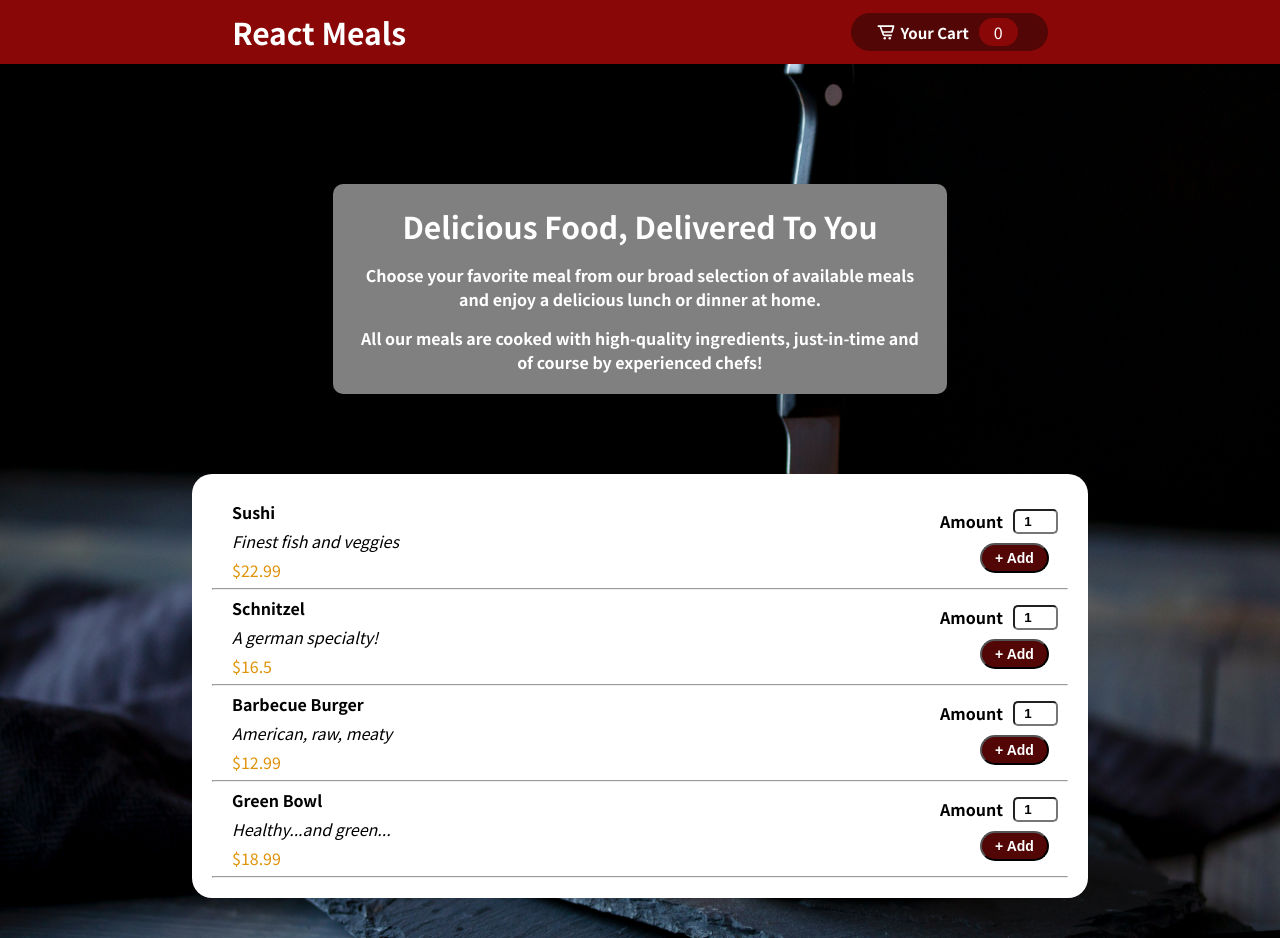
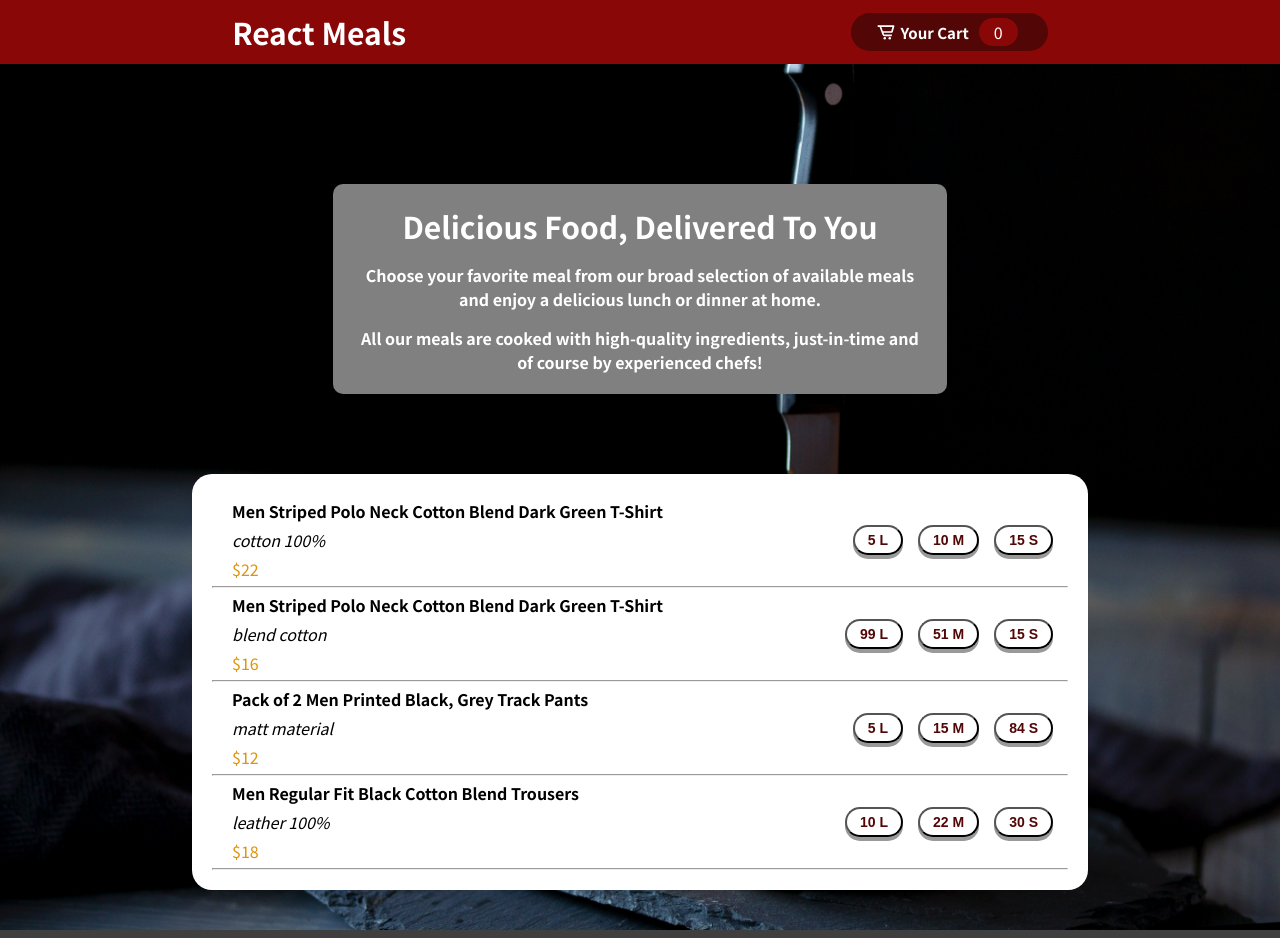
Before and after one commit to vikash-rajpoot-14/react-sharpner-proj-test, a React (Create React App) app: page / in a window 1280 px wide. Built offline with nearby package versions, Linux system fonts and the light colour scheme.

Commit message:
test-project

```diff
--- a/src/App.js
+++ b/src/App.js
@@ -24,7 +24,7 @@ function App() {
     <CartContext.Provider value={{cartItem :cartItem,setCartItem:setCartItem}}>
     <Wrapper>
       <Cart cart={cart} setCart={setCart}/>
-      <Header  cart={cart} setCart={setCart}/>
+      <Header cart={cart} setCart={setCart} />
       <Main />
     </Wrapper>
     </CartContext.Provider>
--- a/src/component/Cart/Cart.js
+++ b/src/component/Cart/Cart.js
@@ -7,7 +7,7 @@ const Wrapper = styled.div`
 position: absolute;
 top: 20%;
 left :29%;
-min-width:40vw;
+min-width:60vw;
 background-color :white;
 box-shadow : 100px 100px 400px black,-100px -100px 400px black,100px -100px 400px black,-100px 100px 400px black;
 color : black;
@@ -27,7 +27,8 @@ const List = styled.ul`
 
 const Name = styled.p`
 font-weight : bold;
-font-size : 20px;
+font-size : 15px;
+width : 30vw;
 margin:5px 25px 5px 0px;
 `
 
@@ -38,12 +39,13 @@ justify-content : space-between;
 color : #be5521;
 `
 const Block = styled.div`
-display : flex;
-width : 40vw;
-justify-content: space-between;
+width : 60vw;
 align-items: center;
 `;
 const Title = styled.div`
+display : flex;
+justify-content: space-between;
+align-items: center;
 margin : 5px;
 padding : 5px;`;
 const Description = styled.div`
@@ -55,15 +57,26 @@ margin : 5px 10px;
 font-weight : bold;
 `;
 
-const Button = styled.button`
-margin: 5px;
-padding: 2px 13px;
-cursor: pointer;
+// const Button = styled.button`
+// margin: 5px;
+// padding: 2px 13px;
+// cursor: pointer;
+// &:hover {
+//     background-color: #520606;
+//     color: white
+// }
+// box-shadow: 0 4px #999;
+// &:active {
+//   background-color:#520606 ;
+//   color: white;
+//   box-shadow: 0 0px #999;
+//   transform: translateY(4px);
+// }
 
-font-size: 20px;
-color: #520606;
-border-radius: 5px;
-`;
+// font-size: 20px;
+// color: #520606;
+// border-radius: 5px;
+// `;
 const Sum = styled.div`
 display : flex ;
 align-items : center;
@@ -74,8 +87,8 @@ const Box = styled.p`
 border: 1px solid grey;
 border-radius: 5px;
 padding:2px;
+height:fit-content;
 color: #be5521;
-
 `;
 const Close = styled.div`
 display : flex ;
@@ -90,6 +103,17 @@ color: white;
 border-radius: 20px;
 background-color :#520606;
 cursor: pointer;
+&:hover {
+    background-color: #520606;
+    color: white
+}
+box-shadow: 0 4px #999;
+&:active {
+  background-color:#520606 ;
+  color: white;
+  box-shadow: 0 0px #999;
+  transform: translateY(4px);
+}
 `;
 const Button2 = styled.button`
 margin: 5px;
@@ -98,35 +122,35 @@ font-size: 17px;
 color: #520606;
 border-radius: 20px;
 cursor: pointer;
+&:hover {
+    background-color: #520606;
+    color: white
+}
+box-shadow: 0 4px #999;
+&:active {
+  background-color:#520606 ;
+  color: white;
+  box-shadow: 0 0px #999;
+  transform: translateY(4px);
+}
 `;
 
-// const dummyData = [{ id: "1", name: "susshi", price: 150, quantity: 1 }, { id: "2", name: "banana", price: 100, quantity: 3 }]
 
 
 function Cart({ cart, setCart }) {
+
    const ctx = useContext(CartContext);
+
     const closehandler = () => {
         setCart(!cart)
     }
-    const total = ctx.cartItem.reduce((acc,cv)=>cv.price*cv.quantity + acc,0).toFixed(2);
 
-   const addHandler = (id)=>{
-    const ans = ctx.cartItem.findIndex(c => c.id === id);
-   if(ans!==-1){
-        ctx.cartItem[ans].quantity += 1
-        ctx.setCartItem([...ctx.cartItem])
-    }
-   }
-   const substractHandler = (id)=>{
-    const ans = ctx.cartItem.findIndex(c => c.id === id);
-    if(ctx.cartItem[ans].quantity===1){
-        const items = ctx.cartItem.filter(c => c.id!==id);
-        ctx.setCartItem([...items])
-    }else if(ans!==-1){
-        ctx.cartItem[ans].quantity -= 1
-        ctx.setCartItem([...ctx.cartItem])
-    }
-   }
+    let total = 0
+    ctx.cartItem.forEach(item=>{
+        total += item.price * (item['stock']['L']+item['stock']['M']+item['stock']['S'])
+    })
+
+
 
     return (
         <Modal>
@@ -135,12 +159,8 @@ function Cart({ cart, setCart }) {
                     {ctx.cartItem?.map((item) => <li key={item.id}>
                         <Block>
                             <Title>
-                                <Name>{item.name}</Name><Price>${item.price}<Box>x {item.quantity}</Box></Price>
+                                <Name>{item.name}</Name><Box>{item['stock']['L']} L</Box><Box>{item['stock']['M']} M</Box><Box>{item['stock']['S']} S</Box><Price>${item.price*(item['stock']['L']+item['stock']['M']+item['stock']['S'])}</Price>
                             </Title>
-                            <Description>
-                                <Button onClick={()=>substractHandler(item.id)}>-</Button>
-                                <Button onClick={()=>addHandler(item.id)}>+</Button>
-                            </Description>
                         </Block>
                         <hr />
                     </li>)}
@@ -162,4 +182,4 @@ function Cart({ cart, setCart }) {
     )
 }
 
-export default Cart
+export default Cart;
--- a/src/component/Layout/Header.js
+++ b/src/component/Layout/Header.js
@@ -44,10 +44,13 @@ font-weight : bold;
 
 function Header({cart,setCart}) {
    const ctx = useContext(CartContext);
-   let cartvalue = ctx.cartItem.reduce((a,cv)=>cv.quantity+a,0 )
+   let cartvalue = 0
+   ctx.cartItem.forEach((el)=>{
+    cartvalue += el['stock']['L']+el['stock']['M']+el['stock']['S'];
+   })
 
     const handleClick = ()=>{
-        setCart(true)
+        setCart(!cart)
     }
     return (
         <Wrapper>
--- a/src/component/Meals/Meals.js
+++ b/src/component/Meals/Meals.js
@@ -1,4 +1,4 @@
-import React, { useContext } from 'react'
+import React, { useContext, useState } from 'react'
 import styled from 'styled-components'
 import { DUMMY_MEALS } from '../../utils/dummydata'
 import CartContext from '../CartContext.js'
@@ -38,32 +38,39 @@ const Description = styled.div`
 margin : 5px;
 padding : 5px;
 `;
-const Amount = styled.div`
-margin : 5px 10px;
-font-weight : bold;
-`;
-const Input = styled.input`
-width : 45px;
-height : 25px;
-font-weight: bold;
-border-radius : 5px;
-text-align : center;
-`;
+
 const Button = styled.button`
-margin: 5px 5px 5px 50px;
-background-color: #520606;
+margin: 5px 5px 5px 10px;
+background-color: white;
 padding: 5px 13px;
 font-size: 14px;
-color: white;
+color: #520606;
 cursor: pointer;
 font-weight: bold;
 border-radius: 30px;
+box-shadow: 0 4px #999;
+&:hover {
+  background-color:#520606 ;
+  color: white
+}
+&:active {
+  background-color:#520606 ;
+  color: white;
+  box-shadow: 0 0px #999;
+  transform: translateY(4px);
+}
 `;
 function Meals() {
   const ctx = useContext(CartContext);
 
-  const addHandler = (item) => {
-    const quantity = document.getElementById(`${item.id}`).value;
+  const [collection,setCollection] = useState(DUMMY_MEALS)
+
+
+  const addHandler = (item,size) => {
+    const idx = collection.findIndex(el => el.id === item.id);
+    if(collection[idx]['stock'][size]===0) return ;
+    collection[idx]['stock'][size] = collection[idx]['stock'][size] - 1;
+    setCollection([...collection])
     const ans = ctx.cartItem.findIndex(el => el.id === item.id);
     if (ans === -1) {
       const data = {
@@ -71,11 +78,16 @@ function Meals() {
         name: item.name,
         description: item.description,
         price: item.price,
-        quantity: +quantity
+        stock:{
+          L: 0,
+          M: 0,
+          S: 0,
+        }
       }
-    ctx.setCartItem([...ctx.cartItem, data])
+      data.stock[size] =data.stock[size] + 1;
+      ctx.setCartItem([...ctx.cartItem,data]);
     } else {
-      ctx.cartItem[ans].quantity += +quantity;
+      ctx.cartItem[ans].stock[size] += 1;
       ctx.setCartItem([...ctx.cartItem]);
     }
 
@@ -83,17 +95,15 @@ function Meals() {
   return (
     <Card>
       <List>
-        {DUMMY_MEALS?.map((item, index) => <li key={item.id}>
+        {collection?.map((item, index) => <li key={item.id}>
           <Block>
             <Title>
               <Name>{item.name}</Name><DESC>{item.description}</DESC><Price>${item.price}</Price>
             </Title>
             <Description>
-              <div style={{ display: "flex", alignItems: "center" }}>
-                <Amount>Amount</Amount>
-                <Input type='number' id={item.id} min={1} max={5} defaultValue={1}  />
-              </div>
-              <Button onClick={(e) => addHandler(item)}>+ Add</Button>
+              <Button onClick={(e) => addHandler(item,"L")}>{item.stock.L} L</Button>
+              <Button onClick={(e) => addHandler(item,"M")}>{item.stock.M} M</Button>
+              <Button onClick={(e) => addHandler(item,"S")}>{item.stock.S} S</Button>
             </Description>
           </Block>
           <hr />
--- a/src/utils/dummydata.js
+++ b/src/utils/dummydata.js
@@ -1,50 +1,47 @@
 export const DUMMY_MEALS = [
   {
     id: 'm1',
-    name: 'Sushi',
-    description: 'Finest fish and veggies',
-    price: 22.99,
+    name: 'Men Striped Polo Neck Cotton Blend Dark Green T-Shirt',
+    description: 'cotton 100%',
+    price: 22,
+    stock:{
+      L: 5,
+      M: 10,
+      S: 15
+},
   },
   {
     id: 'm2',
-    name: 'Schnitzel',
-    description: 'A german specialty!',
-    price: 16.5,
+    name: 'Men Striped Polo Neck Cotton Blend Dark Green T-Shirt',
+    description: 'blend cotton',
+    price: 16,
+    stock:{
+      L: 99,
+      M: 51,
+      S: 15
+},
   },
   {
     id: 'm3',
-    name: 'Barbecue Burger',
-    description: 'American, raw, meaty',
-    price: 12.99,
+    name: 'Pack of 2 Men Printed Black, Grey Track Pants',
+    description: 'matt material',
+    price: 12,
+    stock:{
+      L: 5,
+      M: 15,
+      S: 84
+},
   },
   {
     id: 'm4',
-    name: 'Green Bowl',
-    description: 'Healthy...and green...',
-    price: 18.99,
+    name: 'Men Regular Fit Black Cotton Blend Trousers',
+    description: 'leather 100%',
+    stock:{
+          L: 10,
+          M: 22,
+          S: 30
+    },
+    price: 18,
   },
-  // {
-  //   id: 'm1',
-  //   name: 'Sushi',
-  //   description: 'Finest fish and veggies',
-  //   price: 22.99,
-  // },
-  // {
-  //   id: 'm2',
-  //   name: 'Schnitzel',
-  //   description: 'A german specialty!',
-  //   price: 16.5,
-  // },
-  // {
-  //   id: 'm3',
-  //   name: 'Barbecue Burger',
-  //   description: 'American, raw, meaty',
-  //   price: 12.99,
-  // },
-  // {
-  //   id: 'm4',
-  //   name: 'Green Bowl',
-  //   description: 'Healthy...and green...',
-  //   price: 18.99,
-  // },
+
 ];
```
